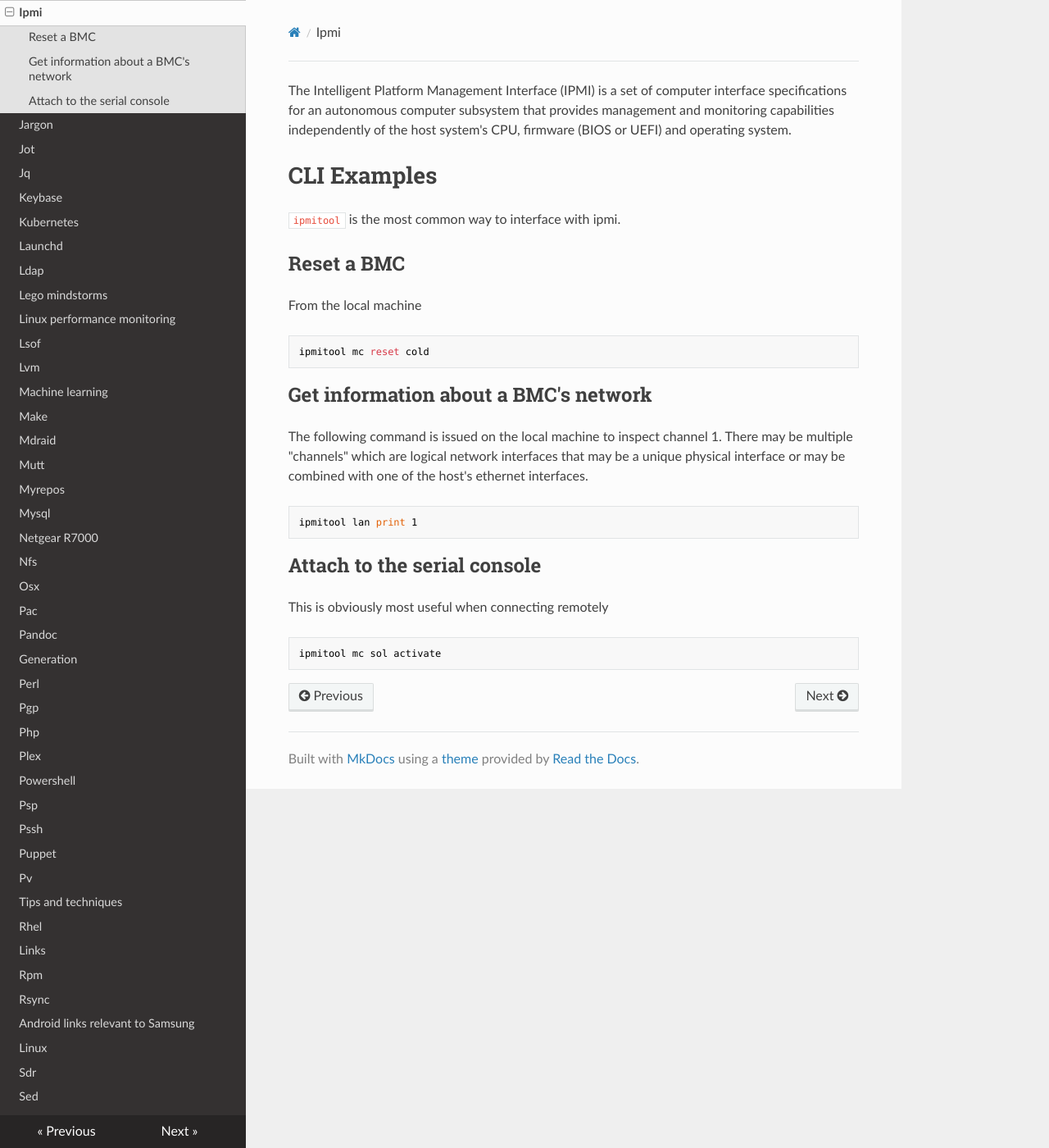
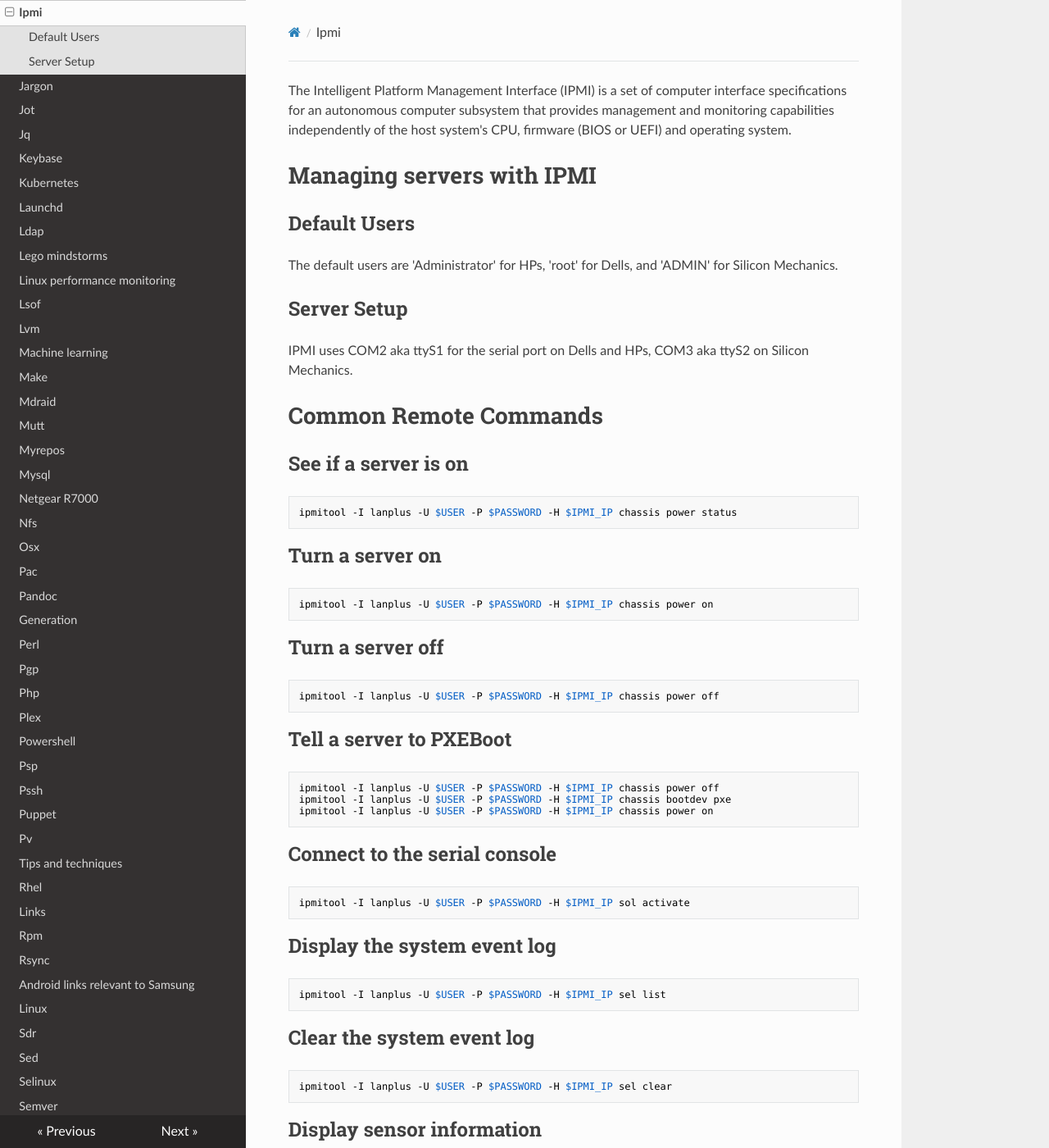
Before and after one commit to lando-cal/tech-notes, an MkDocs documentation site: the page built from docs/ipmi.md, in a window 1280 px wide and 1400 px high. Shown: the whole window at 82% size. Built offline with MkDocs 1.6.1, drawn with Linux system fonts in a browser that asks for light colours; nearby versions of some CDN libraries; some of the changed text lies outside the part shown.

Commit message:
Migrated page from mediawiki

````diff
--- a/docs/ipmi.md
+++ b/docs/ipmi.md
@@ -1,29 +1,111 @@
 The Intelligent Platform Management Interface (IPMI) is a set of computer interface specifications for an autonomous computer subsystem that provides management and monitoring capabilities independently of the host system's CPU, firmware (BIOS or UEFI) and operating system.
 
-# CLI Examples
+# Managing servers with IPMI
 
-`ipmitool` is the most common way to interface with ipmi.
+## Default Users
 
-## Reset a BMC
+The default users are 'Administrator' for HPs, 'root' for Dells, and 'ADMIN' for Silicon Mechanics.
 
-From the local machine
+## Server Setup
+
+IPMI uses COM2 aka ttyS1 for the serial port on Dells and HPs, COM3 aka ttyS2 on Silicon Mechanics.
+
+# Common Remote Commands
+
+## See if a server is on
 
 ```
-ipmitool mc reset cold
+ipmitool -I lanplus -U $USER -P $PASSWORD -H $IPMI_IP chassis power status
 ```
 
-## Get information about a BMC's network
-
-The following command is issued on the local machine to inspect channel 1. There may be multiple "channels" which are logical network interfaces that may be a unique physical interface or may be combined with one of the host's ethernet interfaces.
+## Turn a server on
 
 ```
-ipmitool lan print 1
+ipmitool -I lanplus -U $USER -P $PASSWORD -H $IPMI_IP chassis power on
 ```
 
-## Attach to the serial console
-
-This is obviously most useful when connecting remotely
+## Turn a server off
 
 ```
-ipmitool mc sol activate
+ipmitool -I lanplus -U $USER -P $PASSWORD -H $IPMI_IP chassis power off
 ```
+
+## Tell a server to PXEBoot
+
+```
+ipmitool -I lanplus -U $USER -P $PASSWORD -H $IPMI_IP chassis power off
+ipmitool -I lanplus -U $USER -P $PASSWORD -H $IPMI_IP chassis bootdev pxe
+ipmitool -I lanplus -U $USER -P $PASSWORD -H $IPMI_IP chassis power on
+```
+
+## Connect to the serial console
+
+```
+ipmitool -I lanplus -U $USER -P $PASSWORD -H $IPMI_IP sol activate
+```
+
+## Display the system event log
+
+```
+ipmitool -I lanplus -U $USER -P $PASSWORD -H $IPMI_IP sel list
+```
+
+## Clear the system event log
+
+```
+ipmitool -I lanplus -U $USER -P $PASSWORD -H $IPMI_IP sel clear
+```
+
+## Display sensor information
+
+```
+ipmitool -I lanplus -U $USER -P $PASSWORD -H $IPMI_IP sdr list
+```
+
+## Disconnect another serial console session
+
+```
+ipmitool -I lanplus -U $USER -P $PASSWORD -H $IPMI_IP sol deactivate
+```
+
+## Show bootdev help
+
+```
+ipmitool -H 10.5.8.30 -U ADMIN -P ADMIN chassis bootdev none options=help
+```
+
+# Common Local Commands
+
+## View all configured LAN parameters
+
+```
+sudo ipmitool lan print
+```
+
+You can view individual "channels" which are logical interfaces by giving the number:
+
+```
+sudo ipmitool lan print 1
+```
+
+## If a host loses it's IPMI (iLO, etc) IP connectivity issue this command from the host itself
+
+```
+sudo ipmitool mc reset cold
+```
+
+## How to fix /dev/ipmi errors
+
+For errors like
+
+`Could not open device at /dev/ipmi0 or /dev/ipmi/0 or /dev/ipmidev/0`
+
+```
+modprobe ipmi_msghandler
+modprobe ipmi_devintf
+modprobe ipmi_si
+```
+
+# See Also
+
+- <http://www.intel.com/design/servers/ipmi/>
````
